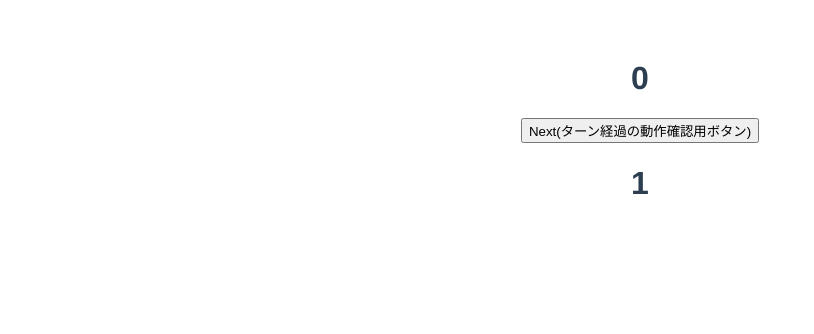
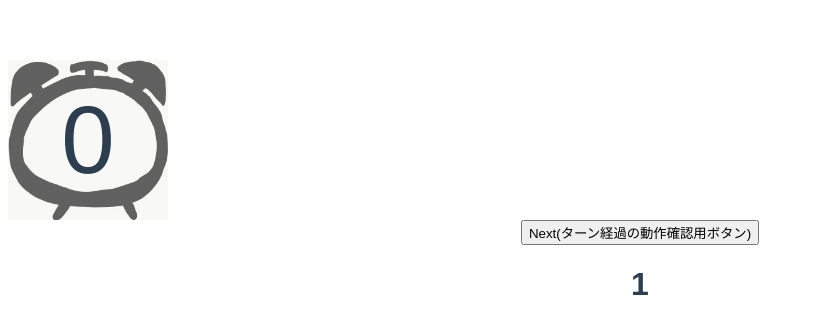
Before and after one commit to f-naoto832/ploutos, a Vue app in the folder production/: page / in a window 1280 px wide. Shown: the top 334 px of the page, without its empty margins (0-814 px from the left). Built offline with nearby package versions, Linux system fonts and the light colour scheme.

Commit message:
Set draft image of turn counter

```diff
--- a/production/src/components/TurnCounter.vue
+++ b/production/src/components/TurnCounter.vue
@@ -1,6 +1,6 @@
 <template>
   <div class="turnCounter">
-    <h1>{{ this.$store.state.turnCount }}</h1>
+    {{ this.$store.state.turnCount }}
   </div>
 </template>
 
@@ -13,4 +13,13 @@ export default class TurnCounter extends Vue { }
 
 <!-- Add "scoped" attribute to limit CSS to this component only -->
 <style scoped>
+.turnCounter {
+    font-size: 6rem;
+    width: 10rem;
+    height: 10rem;
+    line-height: 10rem;
+    text-align: center;
+    background-size: contain;
+    background-image: url("../assets/clock.jpg");
+}
 </style>
```
Also changed, not shown: production/src/assets/clock.jpg (added).
